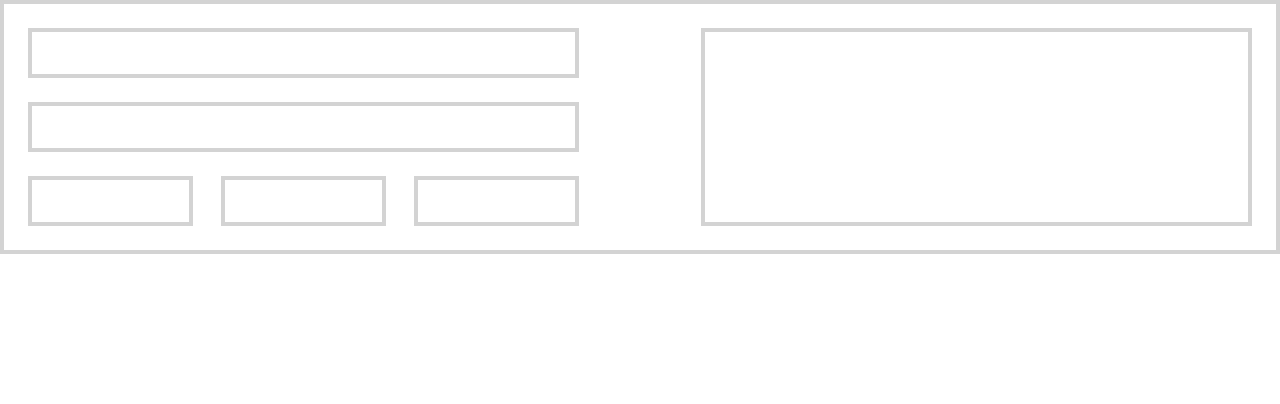
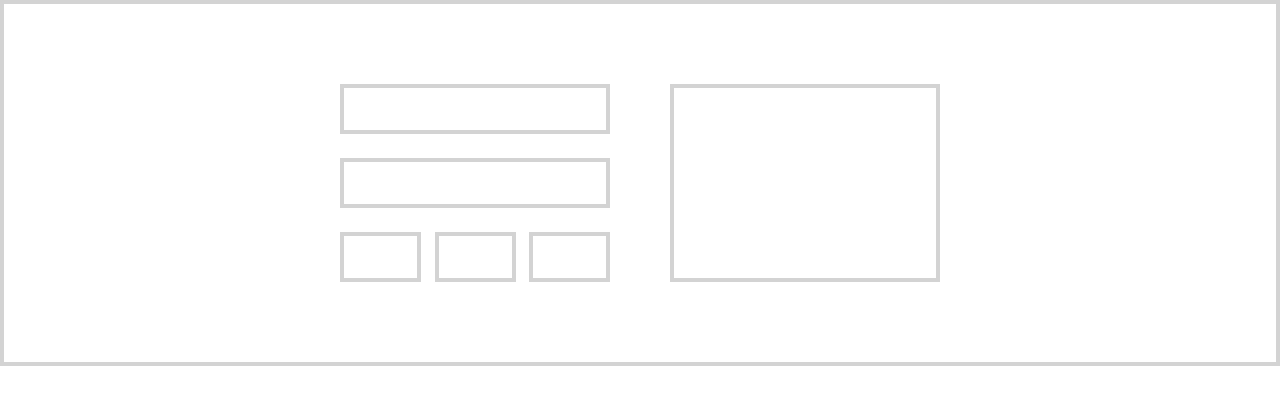
Before and after one commit to elisandro/Frontend_Simplified_Follow_Along, a plain HTML site: page CSS_Best_Practices/index.html in a window 1280 px wide. Drawn offline with Linux system fonts and the light colour scheme.

Commit message:
CSS Best Practices Layout 4 Final

```diff
--- a/CSS_Best_Practices/index.html
+++ b/CSS_Best_Practices/index.html
@@ -9,6 +9,7 @@
   </head>
   <body>
     <div class="container">
+      <div class="row">
         <div class="box-wrapper">
           <div class="box box-small"></div>
           <div class="box box-small"></div>
@@ -20,5 +21,6 @@
         </div>
         <div class="box box-large"></div>
       </div>
+    </div>
   </body>
 </html>
--- a/CSS_Best_Practices/style.css
+++ b/CSS_Best_Practices/style.css
@@ -9,11 +9,16 @@
 
 .container {
     border: 4px solid lightgrey;
-    padding: 24px 24px 0 24px;
+    padding: 80px 24px 80px 24px;
+}
+
+.row {
+    width: 100%;
+    max-width: 600px;
+    margin: 0 auto -24px auto;
     display: flex;
     justify-content: space-between;
 }
-
 
 .box {
     border: 4px solid lightgrey;
```
Lines whose indentation alone changed are shown as unchanged.
